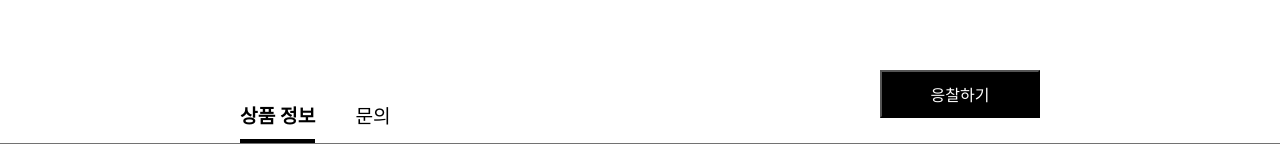
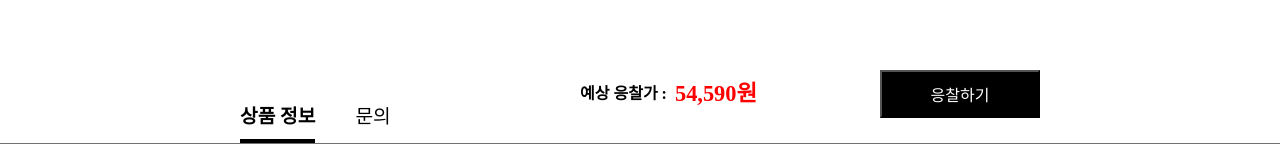
Before and after one commit to aucison/Aucicon_FE, a React (Create React App) app: page /buy/1 in a window 1280 px wide. Shown: the part 598-766 px from the top of the page. Built offline with nearby package versions, Linux system fonts and the light colour scheme; a web font is replaced by a local one.

Commit message:
[feat] SelectBar Props 추가

```diff
--- a/src/pages/Purchase/AucItem.tsx
+++ b/src/pages/Purchase/AucItem.tsx
@@ -3,10 +3,19 @@ import { styled } from 'styled-components';
 import Dummy from '../../Dummy.json';
 import SelectBar from './SelectBar';
 
+export type SelectBarProps = {
+  percentage: number;
+  // eslint-disable-next-line no-unused-vars
+  setPercentage: (percentage: number) => void;
+};
+
 const AucItem = (props: any) => {
   const id = props.id;
   const item = Dummy.items[Number(id) - 1];
+  const price = item.price;
   const categoryText = item.kind === 'hand' ? '핸드메이드' : '일반';
+  const [percentage, setPercentage] = useState<number>(3);
+  const expectedPrice = (price * percentage) / 100 + price;
   const wishSrcs = [
     'https://velog.velcdn.com/images/ea_st_ring/post/4fddf0d6-e316-42e2-b925-284418fe3666/image.svg',
     'https://velog.velcdn.com/images/ea_st_ring/post/b33749e0-3bc7-4576-b997-e245fb192477/image.svg',
@@ -46,14 +55,18 @@ const AucItem = (props: any) => {
             </Info>
             <Info>
               <h3>시작가</h3>
-              <h2>{`${new Intl.NumberFormat().format(item.price)}원`}</h2>
+              <h2>{`${new Intl.NumberFormat().format(price)}원`}</h2>
             </Info>
             <img src={isWishSrc} onClick={onClickWish} alt="wish_img" />
           </PriceInfo>
-          <SelectBar />
-          <ButtonBox>
+          <SelectBar percentage={percentage} setPercentage={setPercentage} />
+          <Box>
+            <ExpectedPrice>
+              <h3>예상 응찰가 :</h3>
+              <h2>{`${new Intl.NumberFormat().format(expectedPrice)}원`}</h2>
+            </ExpectedPrice>
             <Button>응찰하기</Button>
-          </ButtonBox>
+          </Box>
         </InfoSection>
       </Wrapper>
     </Section>
@@ -174,13 +187,32 @@ const PriceInfo = styled.div`
   }
 `;
 
-const ButtonBox = styled.div`
+const Box = styled.div`
   width: 100%;
   height: 100%;
   display: flex;
-  justify-content: flex-end;
+  justify-content: space-between;
   align-items: flex-end;
   margin-top: 100px;
+`;
+
+const ExpectedPrice = styled.div`
+  width: 300px;
+  height: 100%;
+  margin-left: 12px;
+  display: flex;
+  justify-content: flex-start;
+  align-items: center;
+  text-align: center;
+  h2 {
+    margin: 0;
+    color: red;
+    font-size: ${({ theme }) => theme.fontSizes.l};
+  }
+  h3 {
+    margin: 0 8px 0 0;
+    font-size: ${({ theme }) => theme.fontSizes.s};
+  }
 `;
 
 const Button = styled.button`
--- a/src/pages/Purchase/SelectBar.tsx
+++ b/src/pages/Purchase/SelectBar.tsx
@@ -1,14 +1,13 @@
-import React, { useState } from 'react';
+import React from 'react';
 import styled from 'styled-components';
 import { throttle } from 'lodash';
+import { SelectBarProps } from './AucItem';
 
-interface SelectBarProps {
+interface ColorProps {
   color: string;
 }
 
-const SelectBar = () => {
-  // eslint-disable-next-line no-unused-vars
-  const [percentage, setPercentage] = useState(3);
+const SelectBar = ({ percentage, setPercentage }: SelectBarProps) => {
   const barRef = React.useRef<HTMLDivElement>(null);
 
   const handleDragStart = (e: React.DragEvent<HTMLDivElement>) => {
@@ -97,7 +96,7 @@ const Progress = styled.div`
   display: flex;
 `;
 
-const ProgressBar = styled.div<SelectBarProps>`
+const ProgressBar = styled.div<ColorProps>`
   width: 25%;
   height: 5px;
   display: flex;
```
